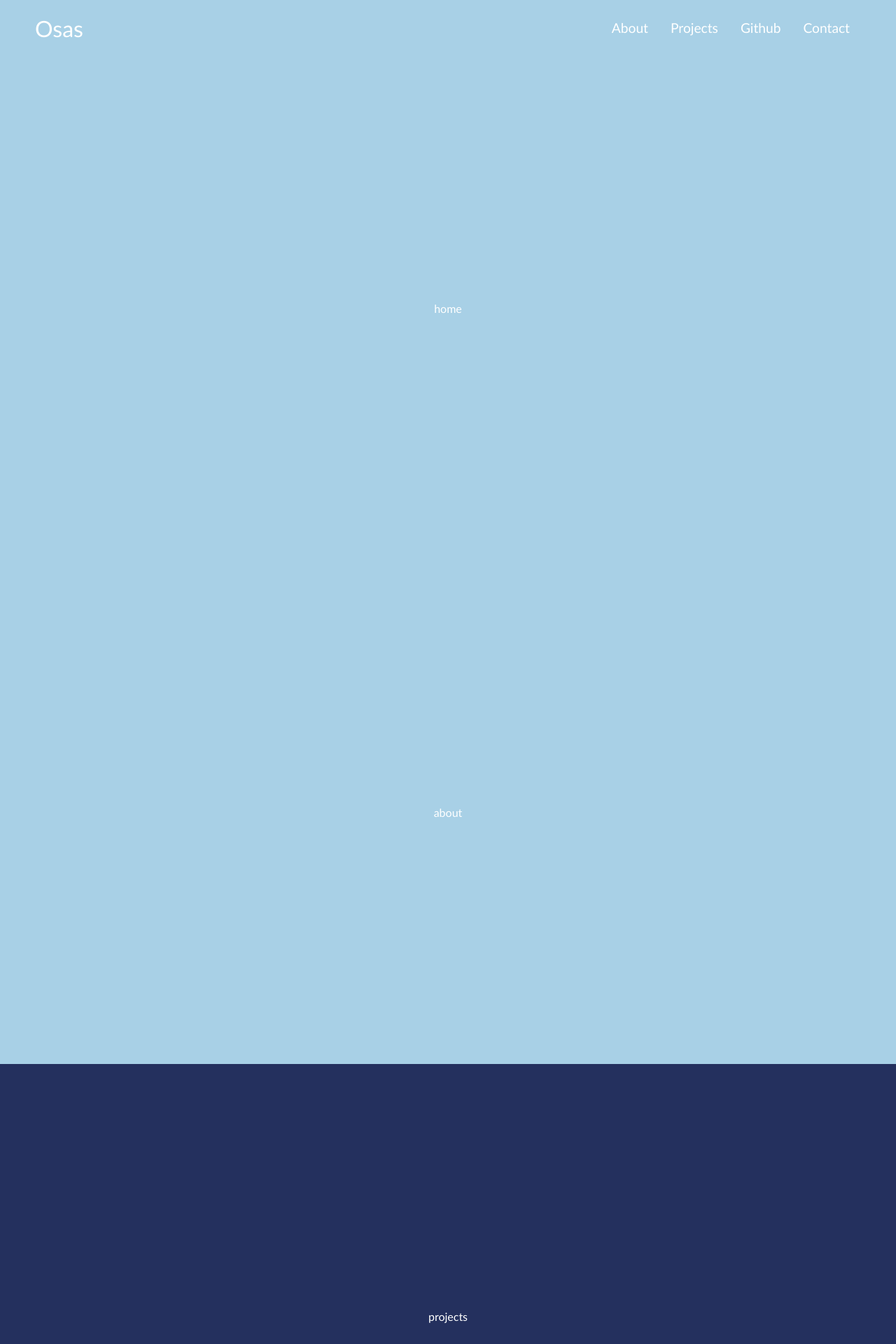
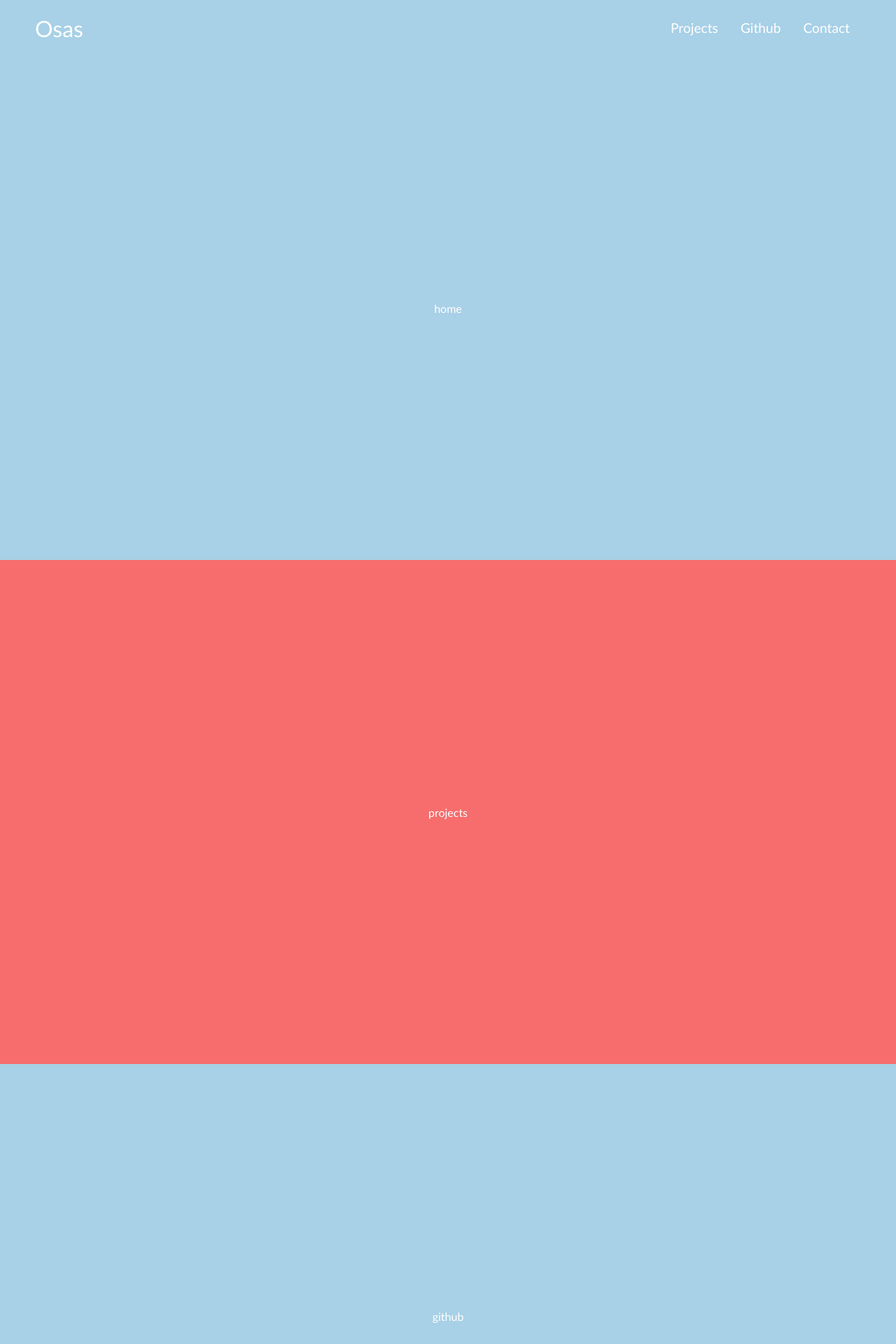
Before and after one commit to OsasAzamegbe/Portfolio-v1, a React (Create React App) app: page / in a window 1280 px wide. Shown: the top 1920 px of the page at 70% size. Built offline with nearby package versions, Linux system fonts and the light colour scheme.

Commit message:
CHORE: removed about section. Made project section red.

```diff
--- a/src/components/Navbar.js
+++ b/src/components/Navbar.js
@@ -24,11 +24,6 @@ const Navbar = () => {
 
                 <ul className={click ? "nav-menu active" : "nav-menu"}>
                     <li className="nav-item">
-                        <a href="#about" className="nav-links" onClick={closeMobileMenu} >
-                            About
-                        </a>
-                    </li>
-                    <li className="nav-item">
                         <a href="#projects" className="nav-links" onClick={closeMobileMenu} >
                             Projects
                         </a>
--- a/src/components/Section.css
+++ b/src/components/Section.css
@@ -11,3 +11,7 @@
 .dark{
     background-color: var(--dark-blue);
 }
+
+.red{
+    background-color: var(--red);
+}
--- a/src/components/Section.js
+++ b/src/components/Section.js
@@ -2,9 +2,9 @@ import React from 'react'
 import './Section.css'
 
 
-const Section = ({id, isDark}) => {
+const Section = ({id, isDark, isRed}) => {
     return (
-        <section className={`section ${isDark ? "dark" : null}`} id={id}>
+        <section className={`section ${isDark ? "dark" : null} ${isRed ? "red" : null}`} id={id}>
             <p>{id}</p>
         </section>
     )
--- a/src/components/pages/Data.js
+++ b/src/components/pages/Data.js
@@ -1,26 +1,31 @@
 const aboutProps = {
     id: "about",
-    isDark: false
+    isDark: false,
+    isRed: false
 }
 
 const projectsProps = {
     id: "projects",
-    isDark: true
+    isDark: true,
+    isRed: true
 }
 
 const githubProps = {
     id: "github",
-    isDark: false
+    isDark: false,
+    isRed: false
 }
 
 const contactProps = {
     id: "contact",
-    isDark: true
+    isDark: true,
+    isRed: false
 }
 
 const homeProps = {
     id: "home",
-    isDark: false
+    isDark: false,
+    isRed: false
 }
 
 module.exports = {aboutProps, projectsProps, githubProps, contactProps, homeProps}
--- a/src/components/pages/Home.js
+++ b/src/components/pages/Home.js
@@ -2,7 +2,7 @@ import React from 'react'
 import './Home.css'
 
 import Section from '../Section'
-import {aboutProps, projectsProps, githubProps, contactProps, homeProps} from './Data'
+import {projectsProps, githubProps, contactProps, homeProps} from './Data'
 
 
 const Home = () => {
@@ -10,8 +10,6 @@ const Home = () => {
         <div className="home">
             <Section
             {...homeProps}/>
-            <Section
-            {...aboutProps}/>
             <Section
             {...projectsProps}/>
             <Section
```
